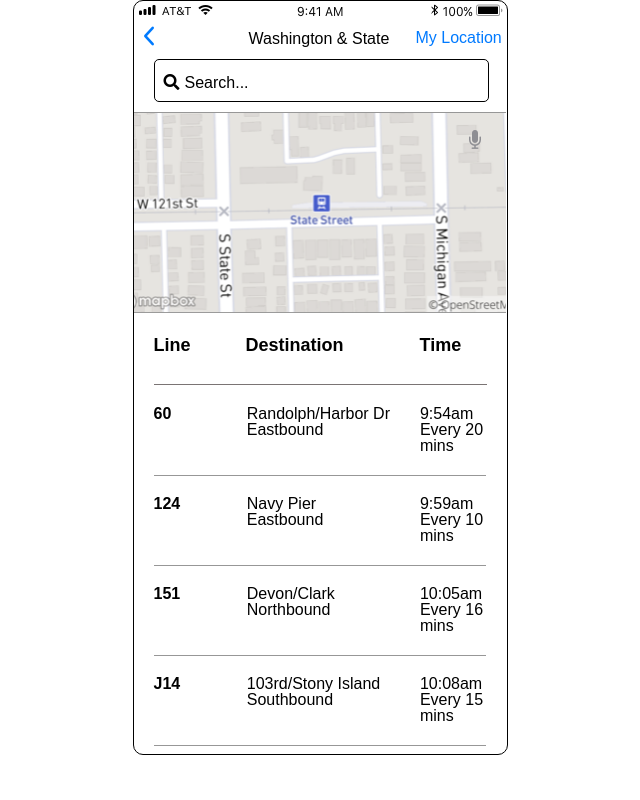
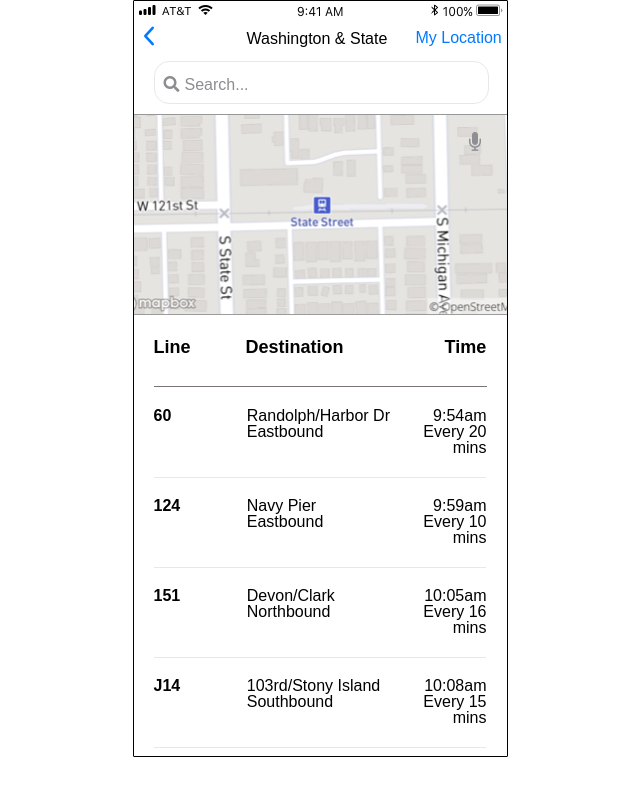
Before and after one commit to csryan418/frontend-challenge, a plain HTML site: page index.html in a window 1280 px wide. Shown: the whole page, without its empty margins (320-960 px from the left). Drawn offline with Linux system fonts and the light colour scheme.

Commit message:
trying to adjust searchbar

```diff
--- a/css/style.css
+++ b/css/style.css
@@ -12,7 +12,7 @@ body {
   margin: 0 auto;
   width: 375px;
   border: 1px solid;
-  border-radius: 10px;
+  border-radius: 1px;
 }
 
 header {
@@ -36,7 +36,6 @@ header div {
   padding-left: 5px;
   padding-top: 3px;
   color: blue;
-
 }
 
 h1 {
@@ -46,7 +45,7 @@ h1 {
 }
 
 .pagetitle {
-  padding-left: 115px;
+  padding-left: 113px;
   position: absolute;
   margin-top: -15px;
 }
@@ -60,23 +59,27 @@ h1 {
 .searchicon {
   position:absolute;
   margin-left: 30px;
-  margin-top: 28px;
+  margin-top: 30px;
+  color: #8D8D92;
 }
 
 p {
   padding-top: 15px;
   padding-left: 30px;
   padding-bottom: 10px;
-  border: 1px solid;
-  border-radius: 5px;
+  border: .5px solid;
+  border-radius: 15px;
+  border-color: #E8E8E9;
   width: 90%;
   margin-left: 20px;
-  margin-top:10px;
+  margin-top:12px;
   float:left;
+  color: #8D8D92;
+  /*background-color: #E8E8E9;*/
 }
 
 .mapimage {
-  width: 99.9%;
+  width: 100%;
   margin-top:10px;
 }
 
@@ -98,7 +101,7 @@ p {
 
 .time {
   width: 30%;
-  padding-left: 25px;
+  padding-left: 50px;
 }
 
 .content {
@@ -114,7 +117,7 @@ li {
 
 li div {
   float: left;
-  border-bottom: 1px solid #979797;
+  border-bottom: 1px solid #E8E8E9;
   height: 90px;
 }
 
@@ -142,6 +145,7 @@ li:after {
   width: 20%;
   text-align: left;
   padding-top: 20px;
+  text-align: right;
 }
 
 .bottomnav {
```
